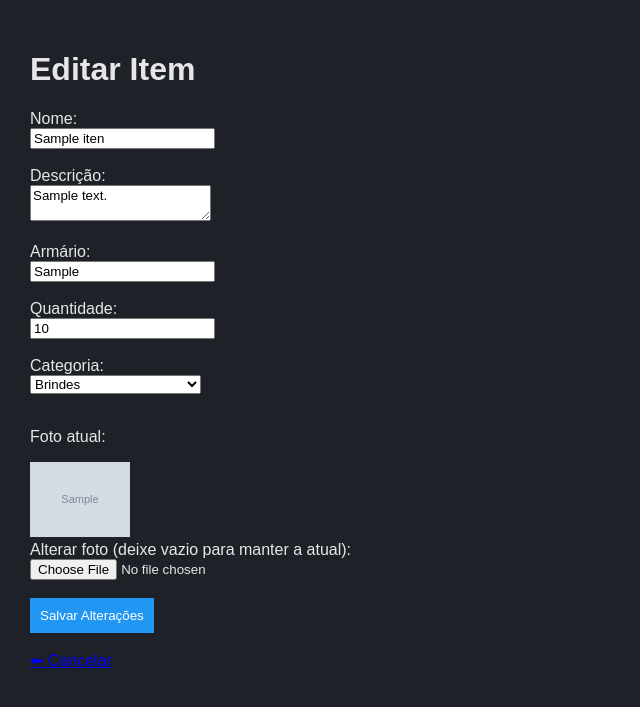
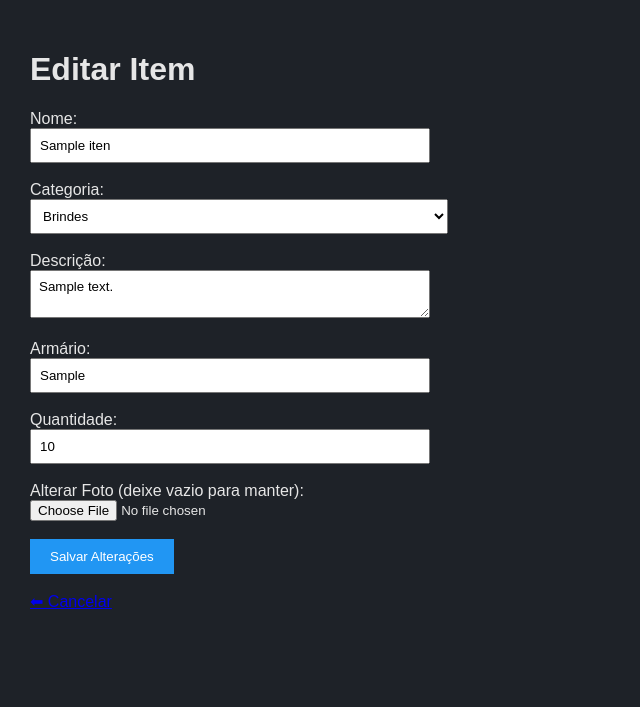
Before and after one commit to andregabrielmic-gif/estoque_banheiro, a Flask app: page /editar/1 in a window 1280 px wide. Shown: the top 707 px of the page, without its empty margins (0-640 px from the left). Run offline with Flask 3, Linux system fonts and the light colour scheme; tables that the repository leaves empty hold one stand-in row (values such as "Sample post"); grey boxes marked "Sample" are stand-in pictures.

Commit message:
Refactor editar_item.html for better readability

```diff
--- a/templates/editar_item.html
+++ b/templates/editar_item.html
@@ -2,53 +2,36 @@
 <html lang="pt-br">
 <head>
     <meta charset="UTF-8">
-    <title>Editar {{ item[1] }}</title>
+    <title>Editar {{ item['nome'] }}</title>
     <link rel="stylesheet" href="/static/style.css">
 </head>
 <body>
+    <h1>Editar Item</h1>
+    <form method="POST" enctype="multipart/form-data">
+        <label>Nome:</label><br>
+        <input type="text" name="nome" value="{{ item['nome'] }}" required style="width: 100%; max-width: 400px; padding: 8px;"><br><br>
 
-    <h1>Editar Item</h1>
-
-    <form method="POST" enctype="multipart/form-data">
-
-        <label>Nome:</label><br>
-        <input type="text" name="nome" value="{{ item[1] }}" required><br><br>
+        <label>Categoria:</label><br>
+        <select name="categoria" required style="width: 100%; max-width: 418px; padding: 8px;">
+            {% for cat in ["Brindes", "Insumos", "Uniformes Administrativo", "Uniformes Operacionais", "EPI's"] %}
+                <option value="{{ cat }}" {% if item['categoria'] == cat %}selected{% endif %}>{{ cat }}</option>
+            {% endfor %}
+        </select><br><br>
 
         <label>Descrição:</label><br>
-        <textarea name="descricao">{{ item[2] }}</textarea><br><br>
+        <textarea name="descricao" style="width: 100%; max-width: 400px; padding: 8px;">{{ item['descricao'] }}</textarea><br><br>
 
         <label>Armário:</label><br>
-        <input type="text" name="armario" value="{{ item[3] }}" required><br><br>
+        <input type="text" name="armario" value="{{ item['armario'] }}" required style="width: 100%; max-width: 400px; padding: 8px;"><br><br>
 
         <label>Quantidade:</label><br>
-        <input type="number" name="quantidade" value="{{ item[4] }}" required><br><br>
+        <input type="number" name="quantidade" value="{{ item['quantidade'] }}" required style="width: 100%; max-width: 400px; padding: 8px;"><br><br>
 
-        <label>Categoria:</label><br>
-<select name="categoria" required>
-    {% set cats = ["Brindes", "Insumos", "Uniformes Administrativo", "Uniformes Operacionais", "EPI's"] %}
-    {% for cat in cats %}
-        <option value="{{ cat }}" {% if item['categoria'] == cat %}selected{% endif %}>{{ cat }}</option>
-    {% endfor %}
-</select><br><br>
-
-        <p>Foto atual:</p>
-        {% if item[5] %}
-            <img src="/static/fotos/{{ item[5] }}" width="100"><br>
-        {% else %}
-            <p>Sem foto cadastrada</p>
-        {% endif %}
-
-        <label>Alterar foto (deixe vazio para manter a atual):</label><br>
+        <label>Alterar Foto (deixe vazio para manter):</label><br>
         <input type="file" name="foto" accept="image/*"><br><br>
 
-        <button type="submit" style="background-color: #2196F3; color: white; padding: 10px; border: none; cursor: pointer;">
-            Salvar Alterações
-        </button>
-
+        <button type="submit" style="background: #2196F3; color: white; padding: 10px 20px; border: none; cursor: pointer;">Salvar Alterações</button>
     </form>
-
-    <br>
-    <a href="/item/{{ item[0] }}">⬅ Cancelar</a>
-
+    <br><a href="/item/{{ item['id'] }}">⬅ Cancelar</a>
 </body>
 </html>
```
